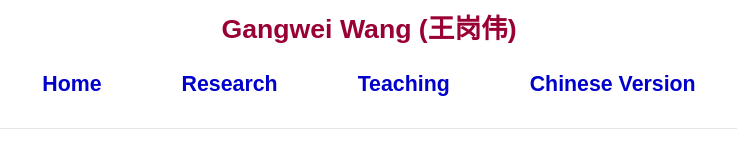
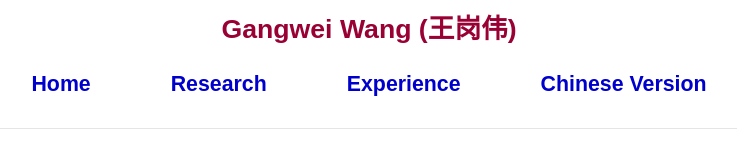
Before and after one commit to wanggangwei66/gangwei66.github.io, a plain HTML site: page header.html in a window 1280 px wide. Shown: the whole page, without its empty margins (271-1008 px from the left). Drawn offline with nearby package versions, Linux system fonts and the light colour scheme; some packages are replaced by stand-ins of ours.

Commit message:
Update header.html

```diff
--- a/header.html
+++ b/header.html
@@ -38,7 +38,7 @@
             <ul>
                 <li><a href="./index.html">Home</a></li>
                 <li><a href="./research.html">Research</a></li>
-                <li><a href="./teaching.html">Teaching</a></li>
+                <li><a href="./teaching.html"> Experience </a></li>
                 <li><a href="./chinese.html" >Chinese Version</a></li>
             </ul>
          </nav>
```
